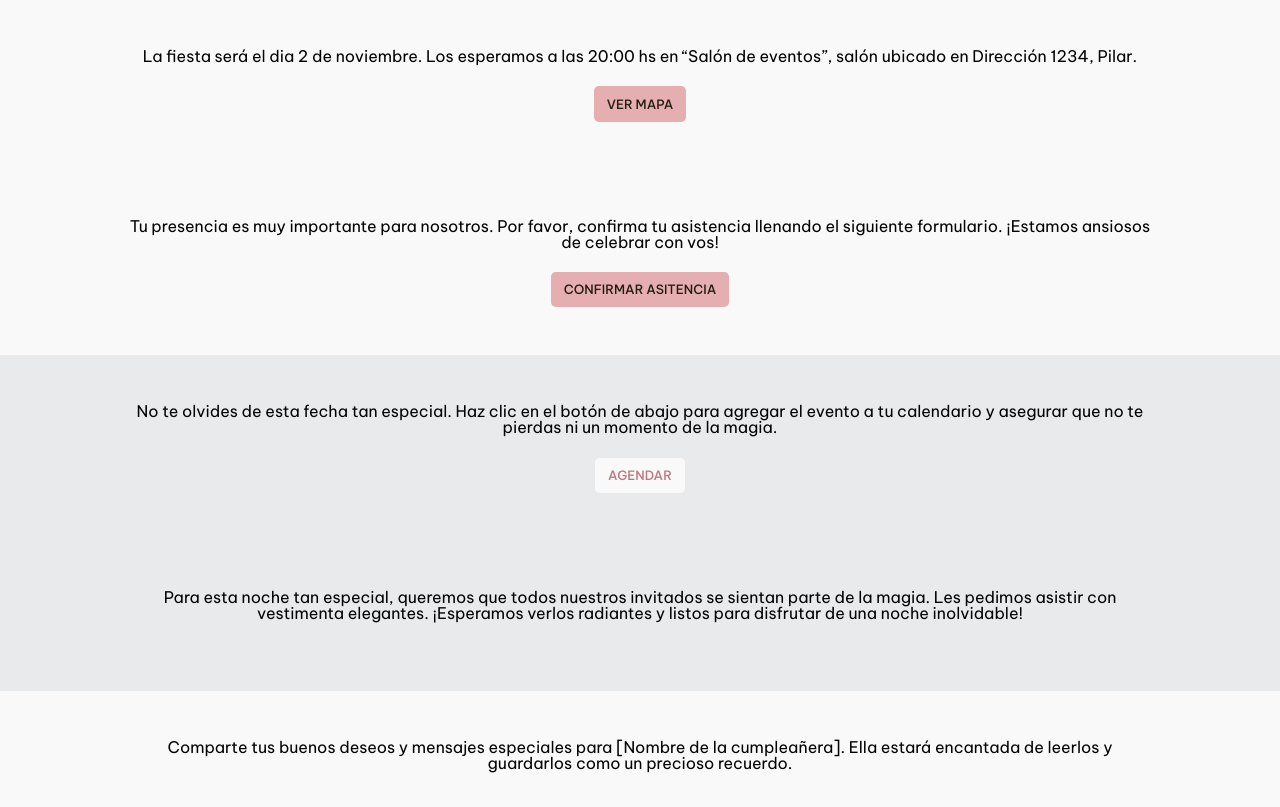
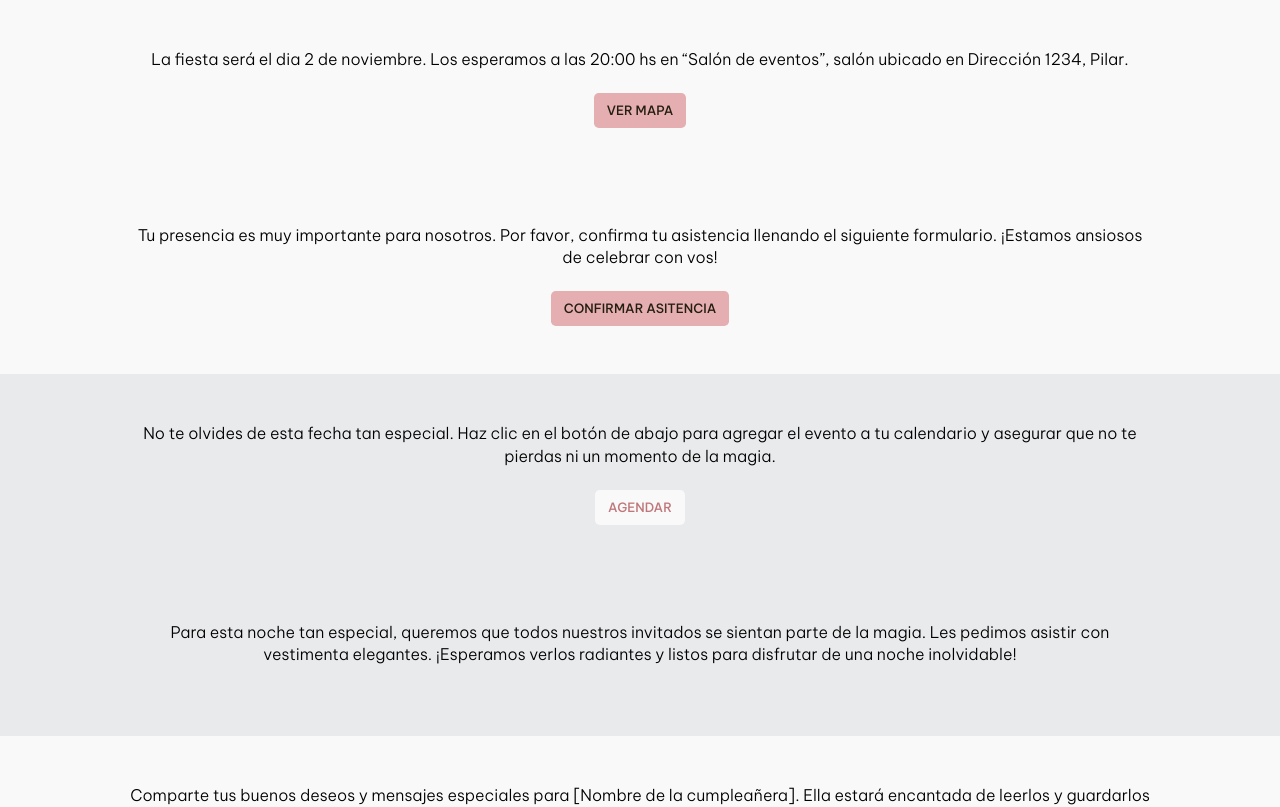
Before and after one commit to DaniRox/morena, a Svelte app: page / in a window 1280 px wide. Shown: the top 807 px of the page. Built offline with nearby package versions, Linux system fonts and the light colour scheme.

Commit message:
agregando secciones

```diff
--- a/src/components/Text.svelte
+++ b/src/components/Text.svelte
@@ -17,6 +17,8 @@
     p {
         text-align: center;
         font-size: 1rem;
+        font-weight: 300;
+        line-height: 1.4rem;
         padding-bottom: 1.4rem;
     }
 </style>
```
